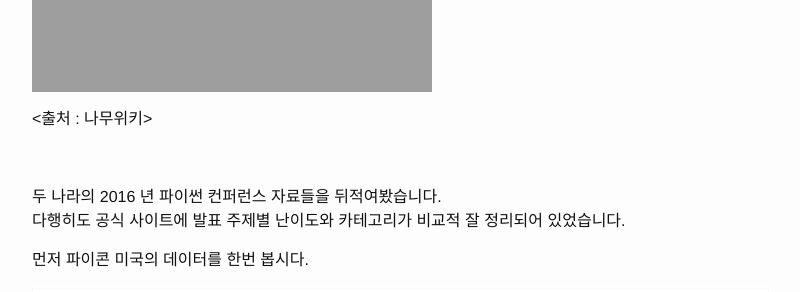
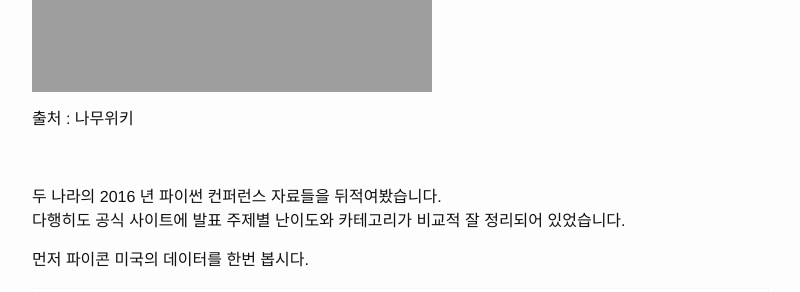
Before and after one commit to pythonkr/blog, a Jekyll site: the page built from _posts/2017-03-06-python-korea-category-setup.md, in a window 1280 px wide and 900 px high, scrolled down 625 px. Shown: the part 150-442 px from the top of the window, without its empty margins (238-1038 px from the left). Built offline with Jekyll 4.4.1, drawn with Linux system fonts in a browser that asks for light colours.

Commit message:
Update 2017-03-06-python-korea-category-setup.md

```diff
--- a/_posts/2017-03-06-python-korea-category-setup.md
+++ b/_posts/2017-03-06-python-korea-category-setup.md
@@ -23,7 +23,7 @@ author : "김연태"
 
 ![설득]({{ site.url }}{{ site.baseurl }}/assets/2017/2017-03-06-otaku.png)
 
-<출처 : 나무위키>
+출처 : 나무위키
 
 <br/>
 
```
